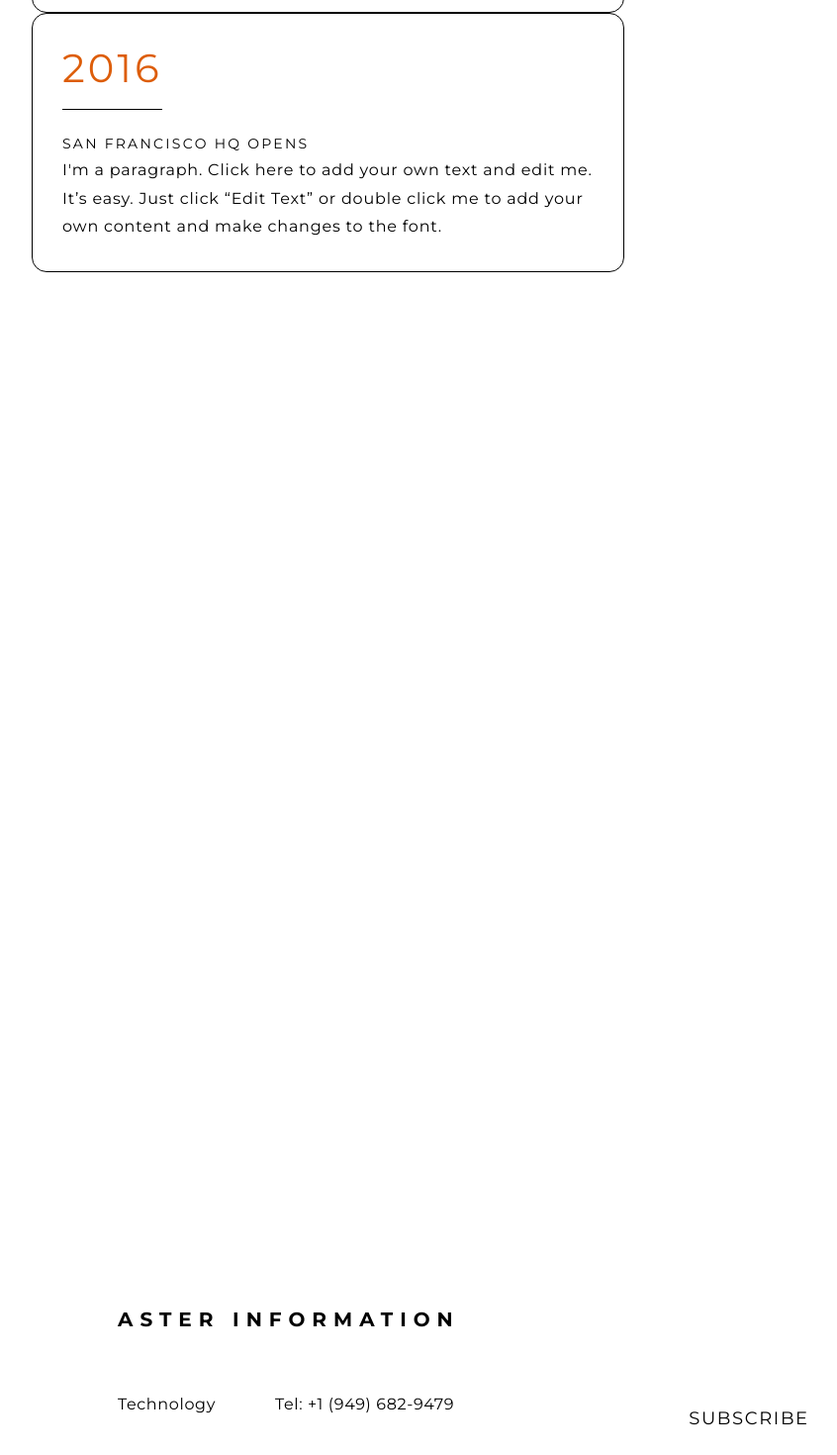
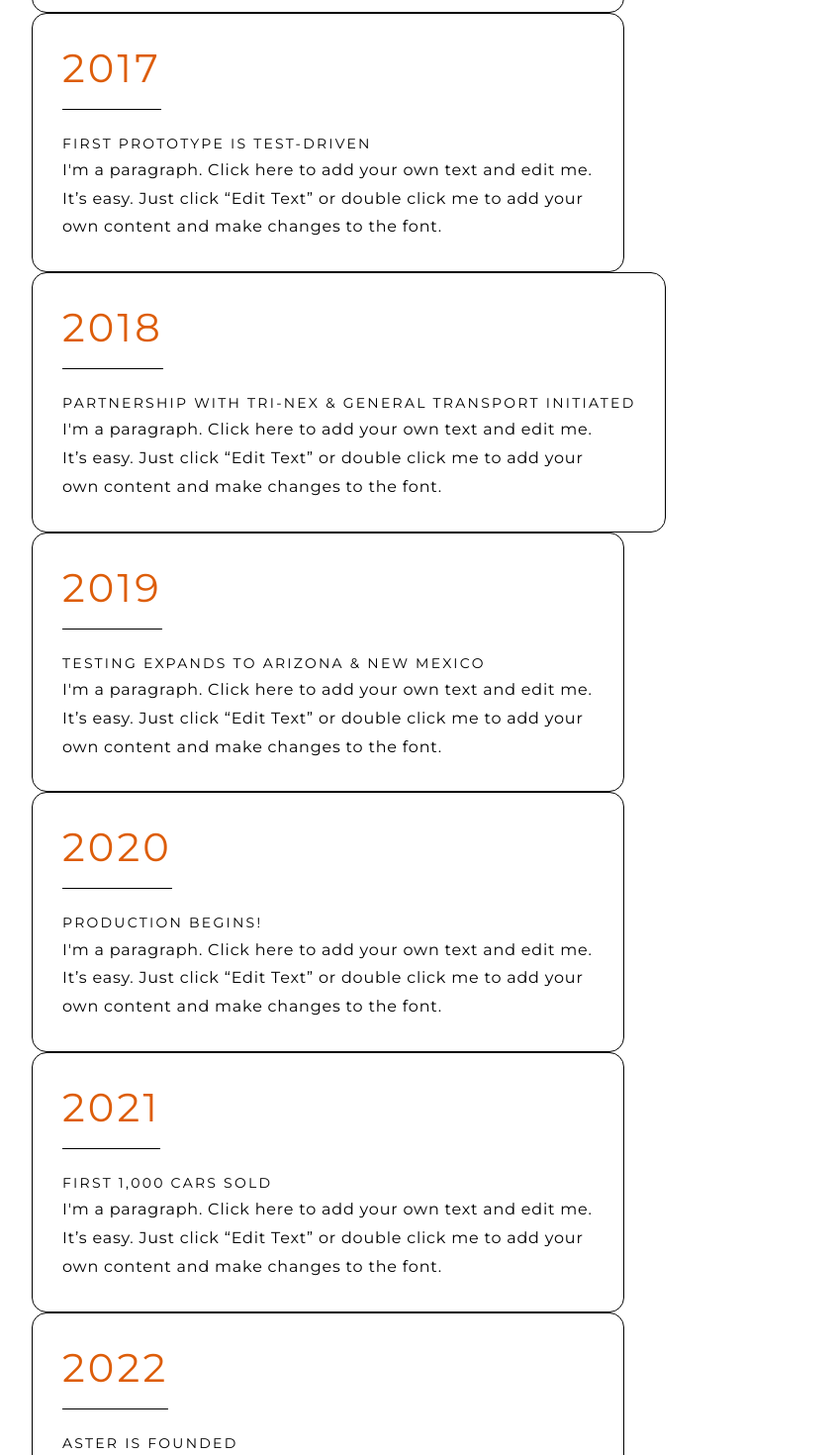
Before and after one commit to Moamal-2000/aster-information, a React (Vite) app: page /about in a window 1280 px wide. Shown: the part 2080-3550 px from the top of the page at 99% size, without its empty margins (32-878 px from the left). Built offline with nearby package versions, Linux system fonts and the light colour scheme.

Commit message:
feat: mapping on journeySliderData for JourneySlider

```diff
--- a/src/Components/Pages/About/JourneySection/JourneySlider/JourneySlider.jsx
+++ b/src/Components/Pages/About/JourneySection/JourneySlider/JourneySlider.jsx
@@ -1,11 +1,21 @@
+import { useState } from "react";
+import { journeySliderData } from "src/Data/staticData";
 import s from "./JourneySlider.module.scss";
 import TimelineCard from "./TimelineCard/TimelineCard";
 
 const JourneySlider = () => {
+  const [sliderIndex, setSliderIndex] = useState(0);
+
   return (
     <div className={s.journeySlider}>
-      <TimelineCard />
-      <TimelineCard />
+      {journeySliderData.map((sliderData) => {
+        return (
+          <div className={s.wrapper} key={sliderData[0].year}>
+            <TimelineCard data={sliderData[0]} />
+            <TimelineCard data={sliderData[1]} />
+          </div>
+        );
+      })}
     </div>
   );
 };
--- a/src/Components/Pages/About/JourneySection/JourneySlider/TimelineCard/TimelineCard.jsx
+++ b/src/Components/Pages/About/JourneySection/JourneySlider/TimelineCard/TimelineCard.jsx
@@ -1,15 +1,11 @@
 import s from "./TimelineCard.module.scss";
 
-const TimelineCard = () => {
+const TimelineCard = ({ data: { year, title, description } }) => {
   return (
     <div className={s.timelineCard}>
-      <h3 className={s.year}>2016</h3>
-      <p className={s.title}>SAN FRANCISCO HQ OPENS</p>
-      <p className={s.description}>
-        I'm a paragraph. Click here to add your own text and edit me. It’s easy.
-        Just click “Edit Text” or double click me to add your own content and
-        make changes to the font.
-      </p>
+      <h3 className={s.year}>{year}</h3>
+      <p className={s.title}>{title}</p>
+      <p className={s.description}>{description}</p>
     </div>
   );
 };
--- a/src/Data/staticData.js
+++ b/src/Data/staticData.js
@@ -226,3 +226,73 @@ export const dataSecurityData = [
     and availability of your business-critical information.`,
   },
 ];
+
+export const journeySliderData = [
+  [
+    {
+      year: "2016",
+      title: "SAN FRANCISCO HQ OPENS",
+      description: `I'm a paragraph. Click here to add your own text and edit me. It’s easy.
+      Just click “Edit Text” or double click me to add your own content and
+      make changes to the font.`,
+    },
+    {
+      year: "2017",
+      title: "FIRST PROTOTYPE IS TEST-DRIVEN",
+      description: `I'm a paragraph. Click here to add your own text and edit me. It’s easy.
+      Just click “Edit Text” or double click me to add your own content and
+      make changes to the font.`,
+    },
+  ],
+
+  [
+    {
+      year: "2018",
+      title: "PARTNERSHIP WITH TRI-NEX & GENERAL TRANSPORT INITIATED",
+      description: `I'm a paragraph. Click here to add your own text and edit me. It’s easy.
+      Just click “Edit Text” or double click me to add your own content and
+      make changes to the font.`,
+    },
+    {
+      year: "2019",
+      title: "TESTING EXPANDS TO ARIZONA & NEW MEXICO",
+      description: `I'm a paragraph. Click here to add your own text and edit me. It’s easy.
+      Just click “Edit Text” or double click me to add your own content and
+      make changes to the font.`,
+    },
+  ],
+
+  [
+    {
+      year: "2020",
+      title: "PRODUCTION BEGINS!",
+      description: `I'm a paragraph. Click here to add your own text and edit me. It’s easy.
+      Just click “Edit Text” or double click me to add your own content and
+      make changes to the font.`,
+    },
+    {
+      year: "2021",
+      title: "FIRST 1,000 CARS SOLD",
+      description: `I'm a paragraph. Click here to add your own text and edit me. It’s easy.
+      Just click “Edit Text” or double click me to add your own content and
+      make changes to the font.`,
+    },
+  ],
+
+  [
+    {
+      year: "2022",
+      title: "ASTER IS FOUNDED",
+      description: `I'm a paragraph. Click here to add your own text and edit me. It’s easy.
+      Just click “Edit Text” or double click me to add your own content and
+      make changes to the font.`,
+    },
+    {
+      year: "2023",
+      title: "Future Prospects",
+      description: `I'm a paragraph. Click here to add your own text and edit me. It’s easy.
+      Just click “Edit Text” or double click me to add your own content and
+      make changes to the font.`,
+    },
+  ],
+];
```
